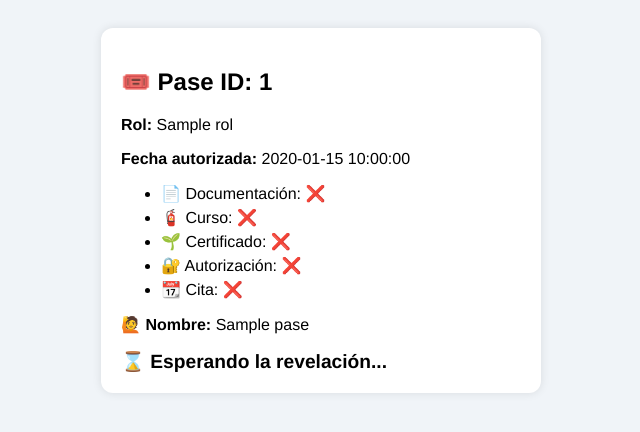
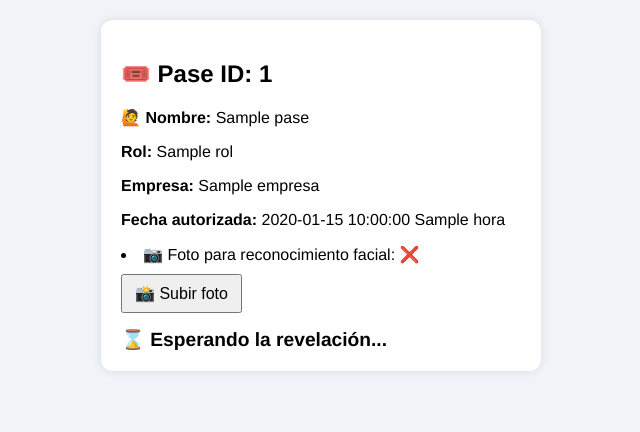
Before and after one commit to julietabuchaillot/stellantis-pases, a Flask app: template templates/pase_ws.html in a window 1280 px wide. Shown: the top 432 px of the page, without its empty margins (319-959 px from the left). Run offline with Flask 3, Linux system fonts and the light colour scheme; the template is opened without the code that fills it: most values are stand-ins (such as "Sample title", 1, 10 or a date in 2020); some libraries are stand-ins or nearby versions.

Commit message:
Update pase_ws.html

```diff
--- a/templates/pase_ws.html
+++ b/templates/pase_ws.html
@@ -4,27 +4,106 @@
   <meta charset="UTF-8">
   <title>Pase Digital</title>
   <style>
-    body { font-family: Helvetica, sans-serif; background: #f0f4f8; padding: 20px; }
-    .card { background: white; padding: 20px; border-radius: 12px; box-shadow: 0 0 10px rgba(0,0,0,0.1); max-width: 400px; margin: auto; }
-    li { margin: 5px 0; }
-    #estado { margin-top: 15px; font-weight: bold; font-size: 1.2em; }
-    input[type="text"] { padding: 5px; width: 100%; margin-top: 10px; }
-    button { margin-top: 10px; padding: 8px 12px; font-size: 16px; }
+    body {
+      font-family: Helvetica, sans-serif;
+      background: #f0f4f8;
+      padding: 20px;
+      margin: 0;
+    }
+    .card {
+      background: white;
+      padding: 20px;
+      border-radius: 12px;
+      box-shadow: 0 0 10px rgba(0,0,0,0.1);
+      max-width: 400px;
+      margin: auto;
+    }
+    li {
+      margin: 5px 0;
+    }
+    #estado {
+      margin-top: 15px;
+      font-weight: bold;
+      font-size: 1.2em;
+    }
+    input[type="text"] {
+      padding: 5px;
+      width: 100%;
+      margin-top: 10px;
+    }
+    button {
+      margin-top: 10px;
+      padding: 8px 12px;
+      font-size: 16px;
+    }
+    .carnet {
+      background: white;
+      padding: 16px;
+      margin-top: 20px;
+      border-radius: 12px;
+      box-shadow: 0 0 10px rgba(0,0,0,0.1);
+      width: 100%;
+      max-width: 400px;
+      margin-left: auto;
+      margin-right: auto;
+      box-sizing: border-box;
+    }
+    .carnet img.logo {
+      width: 100%;
+      max-height: 36px;
+      object-fit: contain;
+      display: block;
+      margin-bottom: 10px;
+    }
+    .carnet .contenido {
+      display: flex;
+      flex-direction: row;
+      gap: 12px;
+      align-items: center;
+    }
+    .carnet .foto {
+      width: 80px;
+      height: 80px;
+      border-radius: 50%;
+      object-fit: cover;
+      flex-shrink: 0;
+    }
+    .carnet .datos {
+      flex: 1;
+      font-size: 14px;
+    }
+    .carnet .datos p {
+      margin: 4px 0;
+    }
+    .carnet .barra {
+      font-family: monospace;
+      text-align: center;
+      font-size: 28px;
+      letter-spacing: 3px;
+      margin-top: 12px;
+    }
+.codigo-barra {
+  display: block;
+  margin: 20px auto 0;
+  max-width: 300px;
+}
+
+    @media (max-width: 420px) {
+      .carnet .contenido {
+        flex-direction: column;
+        align-items: center;
+        text-align: center;
+      }
+      .carnet .datos {
+        text-align: center;
+      }
+    }
   </style>
+  <script src="https://cdn.jsdelivr.net/npm/jsbarcode@3.11.5/dist/JsBarcode.all.min.js"></script>
 </head>
 <body>
   <div class="card">
     <h2>🎟️ Pase ID: {{ pase.id }}</h2>
-    <p><strong>Rol:</strong> {{ pase.rol }}</p>
-    <p><strong>Fecha autorizada:</strong> {{ pase.fecha }}</p>
-    <ul>
-      <li>📄 Documentación: {{ '✅' if pase.documentacion else '❌' }}</li>
-      <li>🧯 Curso: {{ '✅' if pase.curso else '❌' }}</li>
-      <li>🌱 Certificado: {{ '✅' if pase.certificado else '❌' }}</li>
-      <li>🔐 Autorización: {{ '✅' if pase.autorizacion else '❌' }}</li>
-      <li>📆 Cita: {{ '✅' if pase.cita else '❌' }}</li>
-    </ul>
-
     <div id="nombre-block">
       {% if pase.nombre %}
         <p><strong>🙋 Nombre:</strong> {{ pase.nombre }}</p>
@@ -34,24 +113,90 @@
       {% endif %}
     </div>
 
+    <p><strong>Rol:</strong> {{ pase.rol }}</p>
+    <p><strong>Empresa:</strong> {{ pase.empresa }}</p>
+    <p><strong>Fecha autorizada:</strong> {{ pase.fecha }} {{ pase.hora }}</p>
+
+    <ul id="requisitos-siempre">
+      {% if pase.documentacion %}<li>📄 Documentación validada: ✅</li>{% endif %}
+      {% if pase.curso %}<li>🧯 Inducción de seguridad: ✅</li>{% endif %}
+      {% if pase.certificado %}<li>🌱 Acreditación sustentabilidad: ✅</li>{% endif %}
+      {% if pase.cita %}<li>📆 Cita: ✅</li>{% endif %}
+    </ul>
+
+    <ul id="requisitos-faltantes" style="display:none; margin-top: 10px; color: orange;">
+      {% if not pase.documentacion %}<li>📄 Documentación validada: ❌</li>{% endif %}
+      {% if not pase.curso %}<li>🧯 Inducción de seguridad: ❌</li>{% endif %}
+      {% if not pase.certificado %}<li>🌱 Acreditación sustentabilidad: ❌</li>{% endif %}
+      {% if not pase.cita %}<li>📆 Cita: ❌</li>{% endif %}
+    </ul>
+
+    <li id="foto-check">📷 Foto para reconocimiento facial: ❌
+      <input type="file" accept="image/*" capture="environment" id="foto" style="display:none;" onchange="subirFoto()">
+      <button type="button" id="btn-foto" onclick="document.getElementById('foto').click()">📸 Subir foto</button>
+    </li>
+
     <div id="estado">⌛ Esperando la revelación...</div>
+    <div id="carnet" style="display:none;"></div>
+    <button id="descargar-btn" style="display:none; margin: 10px auto;" onclick="descargarCarnet()">📥 Descargar carnet como imagen</button>
   </div>
 
   <script src="https://cdn.socket.io/4.5.0/socket.io.min.js"></script>
+  <script src="https://cdnjs.cloudflare.com/ajax/libs/html2canvas/1.4.1/html2canvas.min.js"></script>
   <script>
     const socket = io();
+
     socket.on('resultado', (data) => {
       if (data.id === "{{ pase.id }}") {
         const estadoDiv = document.getElementById('estado');
+        const faltantesUl = document.getElementById('requisitos-faltantes');
+
         if (data.es_impostor) {
           estadoDiv.textContent = "🚨 Sos un impostor. No podés ingresar.";
           estadoDiv.style.color = "red";
+          faltantesUl.style.display = "none";
         } else if (data.puede_ingresar) {
-          estadoDiv.textContent = "✅ Estás autorizado a ingresar.";
+          let mensaje = "✅ Estás autorizado a ingresar.";
+          if (data.estado_ingreso === "adelantado") mensaje += " (Ingreso adelantado)";
+          else if (data.estado_ingreso === "retrasado") mensaje += " (Ingreso retrasado)";
+          else if (data.estado_ingreso === "puntual") mensaje += " (Ingreso puntual)";
+          estadoDiv.textContent = mensaje;
           estadoDiv.style.color = "green";
+
+          const carnet = `
+            <div class="carnet">
+              <img src="/static/logo_stellantis.png" class="logo" alt="Stellantis">
+              <div class="contenido">
+                <img src="/static/fotos/${data.id}.jpg" onerror="this.src='/static/foto_generica.png'" class="foto" alt="Foto">
+                <div class="datos">
+                  <p><strong>${data.nombre || "Visitante"}</strong></p>
+                  <p>ID: ${data.id}</p>
+                  <p>Empresa: ${data.empresa}</p>
+                  <p>Rol: ${data.rol}</p>
+                  <p>Fecha: ${data.fecha}</p>
+                  <p>Hora: ${data.hora}</p>
+                </div>
+              </div>
+              <svg id="barcode" class="codigo-barra"></svg>
+            </div>`;
+          document.getElementById("carnet").innerHTML = carnet;
+          document.getElementById("carnet").style.display = "block";
+          document.getElementById("descargar-btn").style.display = "block";
+
+          JsBarcode("#barcode", "https://stellantis-pases.onrender.com/pase/" + data.id, {
+  format: "CODE128",
+  lineColor: "#000",
+  width: 2,
+  height: 60,
+  displayValue: false
+});
+
+
+          faltantesUl.style.display = "block";
         } else {
-          estadoDiv.textContent = "❌ No cumplís los requisitos.";
+          estadoDiv.textContent = "❌ No cumplís los requisitos. No podés ingresar.";
           estadoDiv.style.color = "orange";
+          faltantesUl.style.display = "block";
         }
       }
     });
@@ -68,6 +213,37 @@
         }
       });
     }
+
+    function subirFoto() {
+      const fileInput = document.getElementById("foto");
+      const formData = new FormData();
+      formData.append("id", "{{ pase.id }}");
+      formData.append("foto", fileInput.files[0]);
+
+      fetch("/guardar_foto", { method: "POST", body: formData }).then(res => {
+        if (res.ok) {
+          document.getElementById("foto-check").innerHTML = "📷 Foto para reconocimiento facial: ✅";
+        }
+      });
+    }
+
+    function descargarCarnet() {
+      const carnet = document.querySelector('.carnet');
+      html2canvas(carnet).then(canvas => {
+        const enlace = document.createElement('a');
+        enlace.href = canvas.toDataURL("image/png");
+        enlace.download = 'carnet_{{ pase.id }}.png';
+        enlace.click();
+      });
+    }
+
+    window.addEventListener('DOMContentLoaded', () => {
+      fetch(`/static/fotos/{{ pase.id }}.jpg`, { method: 'HEAD' }).then(res => {
+        if (res.ok) {
+          document.getElementById("foto-check").innerHTML = "📷 Foto para reconocimiento facial: ✅";
+        }
+      });
+    });
   </script>
 </body>
 </html>
```
